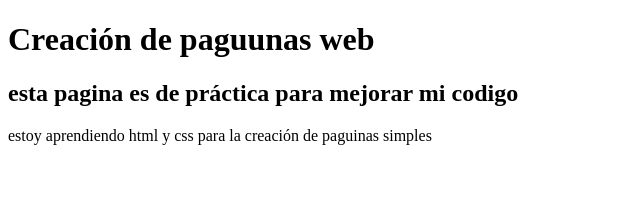
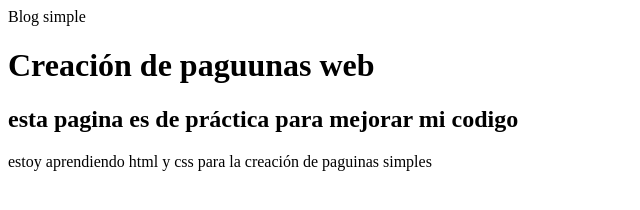
Before and after one commit to Josedrivoxd/P-gina-HTML-practica, a plain HTML site: page Index.html in a window 1280 px wide. Shown: the whole page, without its empty margins (0-640 px from the left). Drawn offline with Linux system fonts and the light colour scheme.

Commit message:
Update Index.html

```diff
--- a/Index.html
+++ b/Index.html
@@ -1,7 +1,7 @@
 <!DOCTYPE html>
 <html>
 <head>
-  <tittle:blog>
+  <tittle>Blog simple</tittle>
 <head>
 <body>
   <h1>Creación de paguunas web</h1>
```
